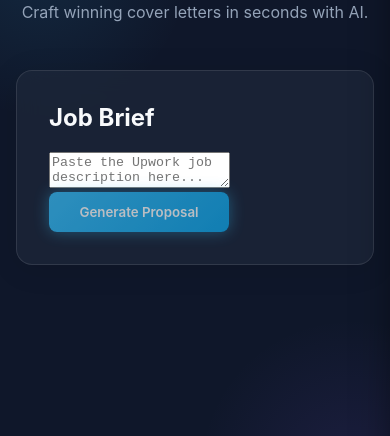
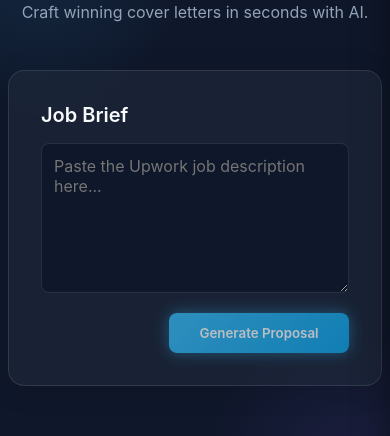
Before and after one commit to SamuelMelis/Upwork-Proposal, a React (Vite) app: page / in a window 390 px wide. Shown: the part 204-640 px from the top of the page. Built offline with nearby package versions, Linux system fonts and the light colour scheme; no server answers.

Commit message:
Restore input style and widen on mobile safely

```diff
--- a/src/components/JobInput.css
+++ b/src/components/JobInput.css
@@ -4,6 +4,36 @@
 
 .section-title {
     margin-top: 0;
+    margin-bottom: 1rem;
+    font-size: 1.25rem;
+    font-weight: 600;
+    color: var(--text-primary);
+}
+
+.job-textarea {
+    width: 100%;
+    height: 150px;
+    background: var(--input-bg);
+    border: 1px solid var(--glass-border);
+    border-radius: 8px;
+    padding: 1rem;
+    color: var(--text-primary);
+    font-family: inherit;
+    font-size: 1rem;
+    resize: vertical;
+    transition: border-color 0.3s ease;
+}
+
+.job-textarea:focus {
+    outline: none;
+    border-color: var(--accent-color);
+    box-shadow: 0 0 0 2px rgba(56, 189, 248, 0.2);
+}
+
+.action-bar {
+    display: flex;
+    justify-content: flex-end;
+    margin-top: 1rem;
 }
 
 .generate-btn {
@@ -33,3 +63,21 @@
         transform: rotate(360deg);
     }
 }
+
+/* Mobile Optimization */
+@media (max-width: 600px) {
+
+    /* Reduce padding inside the input to give more text space */
+    .job-textarea {
+        padding: 0.75rem;
+        font-size: 16px;
+        /* Prevents iOS zoom */
+    }
+
+    /* Make the container wider on mobile */
+    .job-input-container {
+        margin-left: -0.5rem;
+        margin-right: -0.5rem;
+        width: calc(100% + 1rem);
+    }
+}
```
